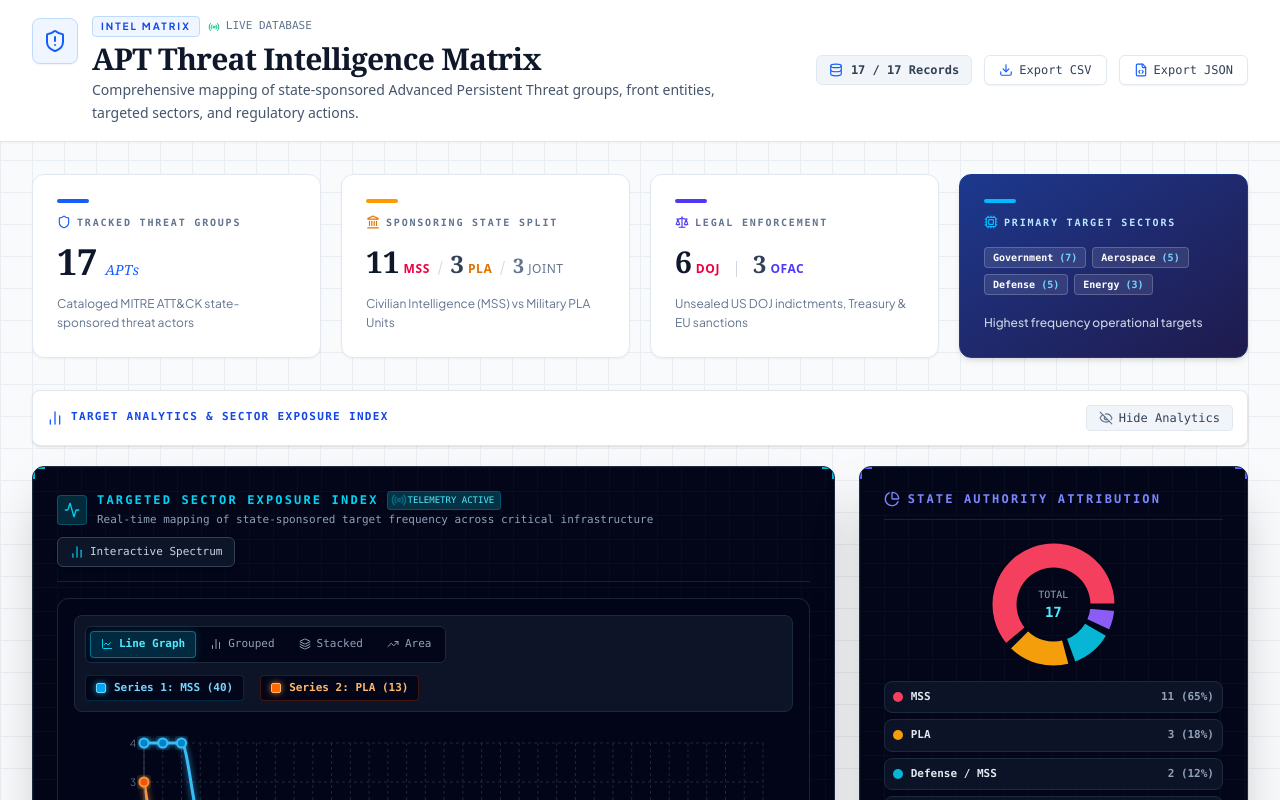
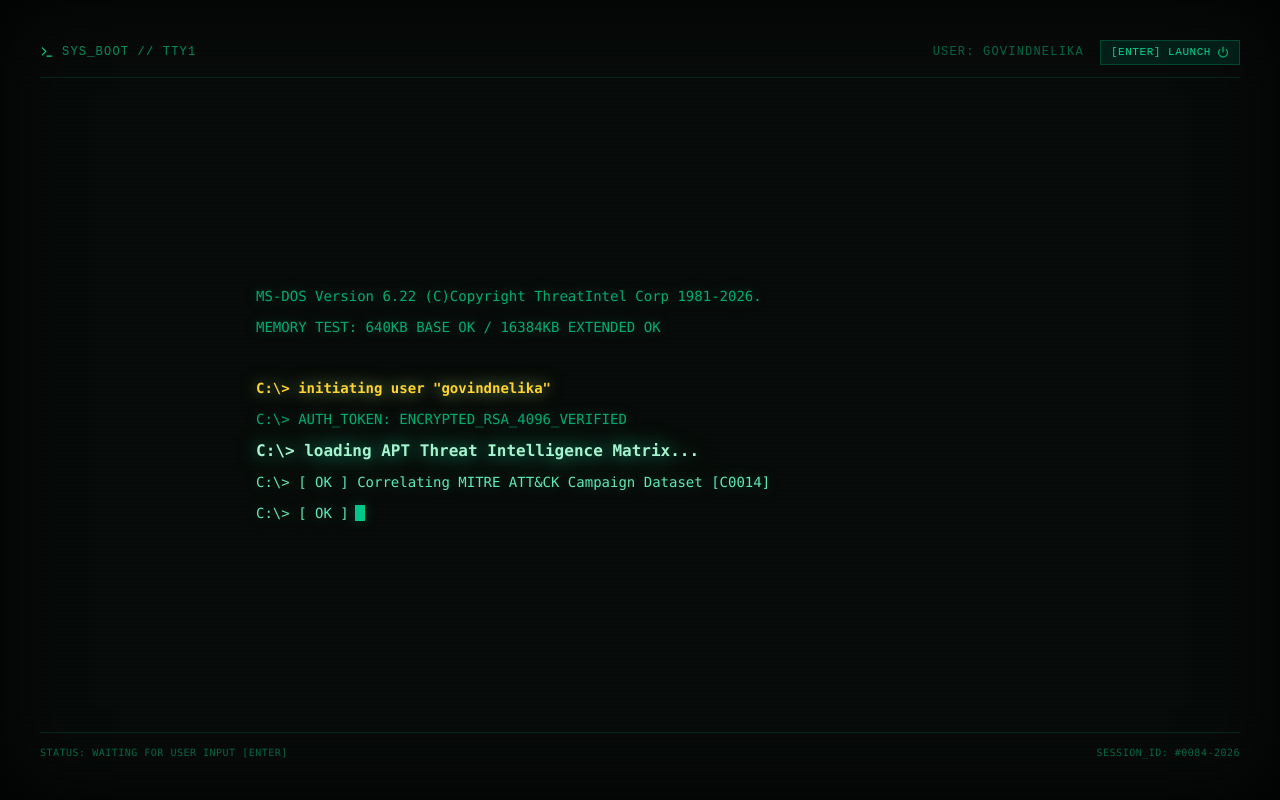
Before and after one commit to Nelika/Intel-Matrix, a React (Vite) app: page / in a window 1280 px wide. Shown: the top 800 px of the page. Built offline with nearby package versions, Linux system fonts and the light colour scheme.

Commit message:
feat: add vintage terminal loading screen
Introduced an animated startup sequence to enhance the thematic immersion of the application during initial data correlation and system initialization.

```diff
--- a/src/App.tsx
+++ b/src/App.tsx
@@ -1,4 +1,5 @@
 import React, { useState, useMemo } from 'react';
+import { AnimatePresence } from 'motion/react';
 import { APT_GROUPS, ALL_SECTORS, ALL_SPONSORS } from './data/aptData';
 import { AptGroup, FilterState, SortField, SortOrder } from './types';
 import { Header } from './components/Header';
@@ -10,9 +11,11 @@
 import { AptActivityGraph } from './components/AptActivityGraph';
 import { AptDetailModal } from './components/AptDetailModal';
 import { SectorDistributionChart } from './components/SectorDistributionChart';
+import { VintageTerminalLoading } from './components/VintageTerminalLoading';
 import { ShieldCheck, BarChart2, Eye, EyeOff, Lock, ExternalLink } from 'lucide-react';
 
 export default function App() {
+  const [isLoading, setIsLoading] = useState(true);
   const [filters, setFilters] = useState<FilterState>({
     searchQuery: '',
     sponsoringOrgType: '',
@@ -260,6 +263,16 @@
       {/* Detail Modal */}
       <AptDetailModal apt={selectedApt} onClose={() => setSelectedApt(null)} />
 
+      {/* Vintage Terminal Loading Screen */}
+      <AnimatePresence>
+        {isLoading && (
+          <VintageTerminalLoading
+            key="vintage-terminal"
+            onComplete={() => setIsLoading(false)}
+          />
+        )}
+      </AnimatePresence>
+
     </div>
   );
 }
--- /dev/null
+++ b/src/components/VintageTerminalLoading.tsx
@@ -0,0 +1,239 @@
+import React, { useState, useEffect, useRef } from 'react';
+import { motion } from 'motion/react';
+import { Terminal, Power, CornerDownLeft } from 'lucide-react';
+
+interface VintageTerminalLoadingProps {
+  onComplete: () => void;
+}
+
+export const VintageTerminalLoading: React.FC<VintageTerminalLoadingProps> = ({ onComplete }) => {
+  const [lines, setLines] = useState<string[]>([]);
+  const [currentLineIndex, setCurrentLineIndex] = useState(0);
+  const [currentCharIndex, setCurrentCharIndex] = useState(0);
+  const [isFinished, setIsFinished] = useState(false);
+
+  const containerRef = useRef<HTMLDivElement>(null);
+  const hiddenInputRef = useRef<HTMLInputElement>(null);
+
+  const script = [
+    'MS-DOS Version 6.22 (C)Copyright ThreatIntel Corp 1981-2026.',
+    'MEMORY TEST: 640KB BASE OK / 16384KB EXTENDED OK',
+    '',
+    'C:\\> initiating user "govindnelika"',
+    'C:\\> AUTH_TOKEN: ENCRYPTED_RSA_4096_VERIFIED',
+    'C:\\> loading APT Threat Intelligence Matrix...',
+    'C:\\> [ OK ] Correlating MITRE ATT&CK Campaign Dataset [C0014]',
+    'C:\\> [ OK ] Unsealing DOJ Indictments & State Sponsor Dossiers',
+    'C:\\> APT Threat Intelligence Matrix ONLINE.',
+    '',
+    'SYSTEM READY.'
+  ];
+
+  // Auto-focus window & hidden input so key events work reliably inside iFrame
+  useEffect(() => {
+    window.focus();
+    hiddenInputRef.current?.focus();
+    containerRef.current?.focus();
+
+    const focusTimer = setTimeout(() => {
+      window.focus();
+      hiddenInputRef.current?.focus();
+      containerRef.current?.focus();
+    }, 150);
+
+    return () => clearTimeout(focusTimer);
+  }, []);
+
+  // Keyboard listener with event capture for Enter key
+  useEffect(() => {
+    const handleKeyDown = (e: KeyboardEvent) => {
+      const isEnter =
+        e.key === 'Enter' ||
+        e.key === 'NumpadEnter' ||
+        e.key === 'Return' ||
+        e.code === 'Enter' ||
+        e.code === 'NumpadEnter' ||
+        e.keyCode === 13;
+
+      if (isEnter) {
+        e.preventDefault();
+        e.stopPropagation();
+        onComplete();
+      }
+    };
+
+    window.addEventListener('keydown', handleKeyDown, true);
+    window.addEventListener('keyup', handleKeyDown, true);
+    document.addEventListener('keydown', handleKeyDown, true);
+    document.addEventListener('keyup', handleKeyDown, true);
+
+    return () => {
+      window.removeEventListener('keydown', handleKeyDown, true);
+      window.removeEventListener('keyup', handleKeyDown, true);
+      document.removeEventListener('keydown', handleKeyDown, true);
+      document.removeEventListener('keyup', handleKeyDown, true);
+    };
+  }, [onComplete]);
+
+  useEffect(() => {
+    if (currentLineIndex >= script.length) {
+      setIsFinished(true);
+      return; // Do NOT auto-dismiss; wait for user input
+    }
+
+    const targetLine = script[currentLineIndex];
+
+    if (targetLine === '') {
+      setLines((prev) => [...prev, '']);
+      setCurrentLineIndex((prev) => prev + 1);
+      return;
+    }
+
+    if (currentCharIndex < targetLine.length) {
+      const isFast = targetLine.startsWith('MS-DOS') || targetLine.startsWith('MEMORY');
+      const speed = isFast ? 8 : 22;
+
+      const timeout = setTimeout(() => {
+        setLines((prev) => {
+          const updated = [...prev];
+          if (updated.length <= currentLineIndex) {
+            updated.push('');
+          }
+          updated[currentLineIndex] = targetLine.slice(0, currentCharIndex + 1);
+          return updated;
+        });
+        setCurrentCharIndex((prev) => prev + 1);
+      }, speed);
+
+      return () => clearTimeout(timeout);
+    } else {
+      const lineDelay = setTimeout(() => {
+        setCurrentLineIndex((prev) => prev + 1);
+        setCurrentCharIndex(0);
+      }, targetLine.startsWith('C:\\>') ? 200 : 100);
+
+      return () => clearTimeout(lineDelay);
+    }
+  }, [currentLineIndex, currentCharIndex]);
+
+  return (
+    <motion.div
+      ref={containerRef}
+      tabIndex={0}
+      autoFocus
+      initial={{ opacity: 0 }}
+      animate={{ opacity: 1 }}
+      exit={{ opacity: 0, transition: { duration: 0.25 } }}
+      onClick={() => {
+        hiddenInputRef.current?.focus();
+        onComplete();
+      }}
+      className="fixed inset-0 z-50 bg-[#070b09] text-emerald-400 font-mono flex flex-col justify-between p-4 sm:p-10 select-none overflow-hidden cursor-pointer focus:outline-none"
+      style={{
+        fontFamily: '"Courier New", Courier, monospace',
+      }}
+    >
+      {/* Hidden input to hold keyboard focus inside iFrame */}
+      <input
+        ref={hiddenInputRef}
+        type="text"
+        className="opacity-0 absolute top-0 left-0 w-0 h-0 p-0 border-0 pointer-events-none"
+        autoFocus
+        onKeyDown={(e) => {
+          if (e.key === 'Enter' || e.code === 'Enter') {
+            onComplete();
+          }
+        }}
+      />
+
+      {/* Subtle Scanline CRT Overlay */}
+      <div
+        className="pointer-events-none absolute inset-0 z-10 opacity-15"
+        style={{
+          backgroundImage: 'linear-gradient(rgba(18, 16, 16, 0) 50%, rgba(0, 0, 0, 0.4) 50%)',
+          backgroundSize: '100% 4px'
+        }}
+      />
+
+      {/* CRT Corner Vignette */}
+      <div className="pointer-events-none absolute inset-0 z-20 shadow-[inset_0_0_80px_rgba(0,0,0,0.95)]" />
+
+      {/* Top Bar Minimalist HUD */}
+      <div className="relative z-30 flex items-center justify-between border-b border-emerald-900/40 pb-3 text-xs tracking-widest text-emerald-600/90 uppercase">
+        <div className="flex items-center gap-2">
+          <Terminal className="w-3.5 h-3.5 text-emerald-400" />
+          <span>SYS_BOOT // TTY1</span>
+        </div>
+        <div className="flex items-center gap-4">
+          <span className="hidden sm:inline text-emerald-700/80">USER: GOVINDNELIKA</span>
+          <button
+            onClick={onComplete}
+            className="px-2.5 py-1 bg-emerald-950/60 hover:bg-emerald-900/80 border border-emerald-800/60 text-emerald-400 text-[11px] tracking-wider transition-colors flex items-center gap-1.5 rounded-none cursor-pointer"
+          >
+            <span>[ENTER] LAUNCH</span>
+            <Power className="w-3 h-3" />
+          </button>
+        </div>
+      </div>
+
+      {/* Main Terminal Screen Content */}
+      <div className="relative z-30 my-auto py-6 max-w-3xl w-full mx-auto font-mono text-xs sm:text-sm leading-relaxed space-y-2 drop-shadow-[0_0_6px_rgba(16,185,129,0.3)]">
+        {lines.map((line, idx) => {
+          const isUserLine = line.includes('initiating user "govindnelika"');
+          const isMatrixLine = line.includes('APT Threat Intelligence Matrix');
+
+          return (
+            <div key={idx} className="min-h-[1.4rem] flex items-center gap-1">
+              <span
+                className={
+                  isUserLine
+                    ? 'text-amber-300 font-bold drop-shadow-[0_0_8px_rgba(252,211,77,0.5)]'
+                    : isMatrixLine
+                    ? 'text-emerald-200 font-bold drop-shadow-[0_0_10px_rgba(16,185,129,0.7)] text-sm sm:text-base'
+                    : line.includes('[ OK ]')
+                    ? 'text-emerald-300'
+                    : 'text-emerald-500/90'
+                }
+              >
+                {line}
+              </span>
+
+              {/* Blinking retro cursor at active line */}
+              {idx === currentLineIndex && !isFinished && (
+                <span className="inline-block w-2.5 h-4 bg-emerald-400 animate-pulse align-middle ml-0.5" />
+              )}
+            </div>
+          );
+        })}
+
+        {/* Finished State Prompt - Requires Enter Key or Click on Enter button */}
+        {isFinished && (
+          <motion.div
+            initial={{ opacity: 0, y: 4 }}
+            animate={{ opacity: 1, y: 0 }}
+            className="pt-6 flex flex-col sm:flex-row items-start sm:items-center justify-between gap-4 border-t border-emerald-900/40 mt-4"
+          >
+            <div className="flex items-center gap-2 text-emerald-300 font-bold text-xs sm:text-sm">
+              <span className="w-2 h-2 bg-emerald-400 rounded-full animate-ping" />
+              <span>C:\&gt; PRESS [ENTER] TO LAUNCH MATRIX</span>
+            </div>
+
+            <button
+              onClick={onComplete}
+              className="px-5 py-2.5 bg-emerald-500 hover:bg-emerald-400 text-black font-mono font-bold text-xs sm:text-sm transition-all flex items-center gap-2 cursor-pointer shadow-[0_0_15px_rgba(16,185,129,0.4)] hover:shadow-[0_0_25px_rgba(16,185,129,0.7)]"
+            >
+              <CornerDownLeft className="w-4 h-4" />
+              <span>ENTER MATRIX [ENTER]</span>
+            </button>
+          </motion.div>
+        )}
+      </div>
+
+      {/* Footer minimal status */}
+      <div className="relative z-30 border-t border-emerald-900/40 pt-3 flex items-center justify-between text-[10px] text-emerald-700/80 font-mono tracking-wider uppercase">
+        <div>STATUS: WAITING FOR USER INPUT [ENTER]</div>
+        <div>SESSION_ID: #0084-2026</div>
+      </div>
+    </motion.div>
+  );
+};
```
